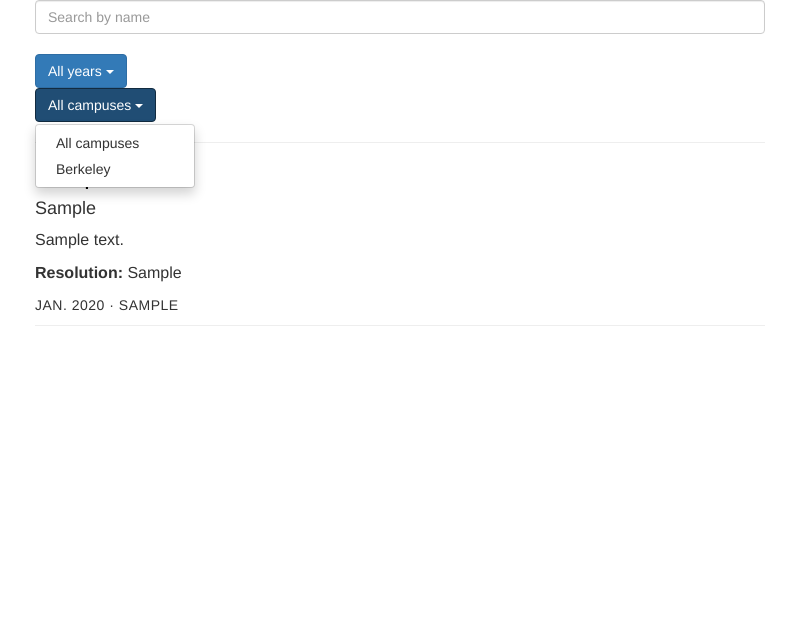
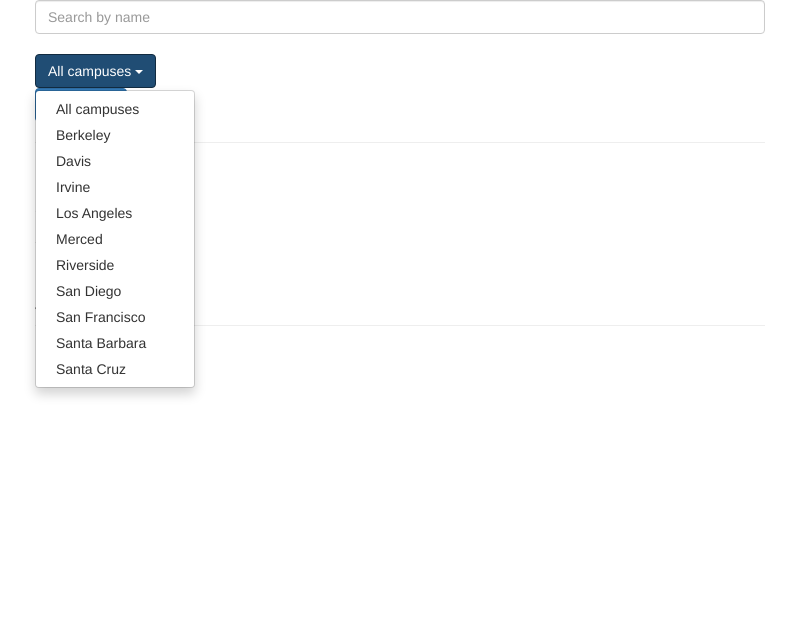
Before and after one commit to dailycal-projects/misconduct, a Django app: template misconduct/templates/misconduct/case_list.html in a window 1280 px wide, after a click on "All campuses". Shown: the part 51-673 px from the top of the page, without its empty margins (240-1036 px from the left). Run offline with Django 3.2, Linux system fonts and the light colour scheme; the template is opened without the code that fills it: values that come from a table or form of the project are taken from there, others are empty; tables that the repository leaves empty hold one stand-in row (values such as "Sample post"); some libraries are stand-ins or nearby versions.

Commit message:
filtering by campus

```diff
--- a/misconduct/templates/misconduct/case_list.html
+++ b/misconduct/templates/misconduct/case_list.html
@@ -9,18 +9,6 @@
 <br />
 <form id="filter-form" class="form-inline">
 	<div class="dropdown">
-	<button class="btn btn-primary dropdown-toggle" type="button" id="year-dropdown"
-	        data-toggle="dropdown" aria-haspopup="true" aria-expanded="true">
-	  All years
-	  <span class="caret"></span>
-	</button>
-	<ul class="dropdown-menu" aria-labelledby="year-dropdown">
-	  <li><a data-year="2015">2015</a></li>
-	  <li><a data-year="2014">2014</a></li>
-	</ul>
-	</div>
-
-	<div class="dropdown">
 	<button class="btn btn-primary dropdown-toggle" type="button" id="campus-dropdown"
 	        data-toggle="dropdown" aria-haspopup="true" aria-expanded="true">
 	  All campuses
@@ -29,9 +17,36 @@
 	<ul class="dropdown-menu" aria-labelledby="campus-dropdown">
 	  <li><a data-campus="all">All campuses</a></li>
 	  <li><a data-campus="Berkeley">Berkeley</a></li>
+	  <li><a data-campus="Davis">Davis</a></li>
+	  <li><a data-campus="Irvine">Irvine</a></li>
+	  <li><a data-campus="Los Angeles">Los Angeles</a></li>
+	  <li><a data-campus="Merced">Merced</a></li>
+	  <li><a data-campus="Riverside">Riverside</a></li>
+	  <li><a data-campus="San Diego">San Diego</a></li>
+	  <li><a data-campus="San Francisco">San Francisco</a></li>
+	  <li><a data-campus="Santa Barbara">Santa Barbara</a></li>
+	  <li><a data-campus="Santa Cruz">Santa Cruz</a></li>
 	</ul>
 	</div>
+
+	<div class="dropdown">
+	<button class="btn btn-primary dropdown-toggle" type="button" id="year-dropdown"
+	        data-toggle="dropdown" aria-haspopup="true" aria-expanded="true">
+	  All years
+	  <span class="caret"></span>
+	</button>
+	<ul class="dropdown-menu" aria-labelledby="year-dropdown">
+	  <li><a data-year="all">All years</a></li>
+	  <li><a data-year="Berkeley">2015</a></li>
+	  <li><a data-year="Davis">2014</a></li>
+	  <li><a data-year="Irvine">2013</a></li>
+	  <li><a data-year="Los Angeles">2012</a></li>
+	  <li><a data-year="Merced">2011</a></li>
+	</ul>
+
+	</div>
 </form>
+
 
 <br />
 
@@ -78,26 +93,52 @@ var options = {
   valueNames: [
 	  'name',
 	  'campus',
-	  { data: ['year'] }
+	  'complaint_date'
   ]
 };
 var caseList = new List('list-wrapper', options);
 
-$('.dropdown-menu a').click(function() {
-    $('#campus-dropdown').html($(this).html() + ' <span class="caret"></span>');
+$('.dropdown-menu li a').click(function() {
+    //$('#campus-dropdown').html($(this).html() + ' <span class="caret"></span>');
+    $('#campus-dropdown').html($(this).html());
     var campus = $(this).data('campus');
     if (campus == 'all') {
     	caseList.filter();
     } else {
     	caseList.filter(function(item) {
 			if (item.values().campus == campus) {
+				console.log(campus);
 				return true;
 			} else {
 				return false;
 			}
     	});
     }
+
 });
+
+$('.dropdown+ .dropdown li a').click(function() {
+    $('#year-dropdown').html($(this).html());
+
+    var year = $(this).data('complaint_date');
+    console.log(year);
+    if (year == 'all') {
+    	caseList.filter();
+    } else {
+    	caseList.filter(function(item) {
+			if (item.values().complaint_date == year) {
+				console.log(year);
+				return true;
+			} else {
+				return false;
+			}
+    	});
+    }
+
+});
+
+
+
 
 </script>
 {% endblock %}
```
